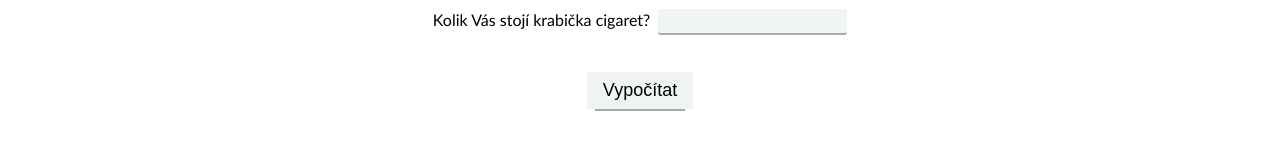
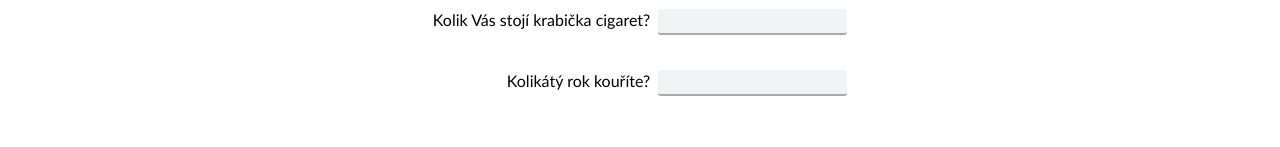
Before and after one commit to zuzubel/Nechci-kourit, a React app: page / in a window 1280 px wide. Shown: the part 884-1031 px from the top of the page. Built offline with nearby package versions, Linux system fonts and the light colour scheme.

Commit message:
Calculator inputs updated

```diff
--- a/src/components/Calculator/index.jsx
+++ b/src/components/Calculator/index.jsx
@@ -5,6 +5,7 @@ export const Calculator = () => {
   const [cigarettesPerDay, setCigarettesPerDay] = useState('');
   const [packageCost, setPackageCost] = useState('');
   const [submitted, setSubmitted] = useState(false);
+  const [years, setYears] = useState('');
 
   const pricePerDay = useMemo(() => {
     if (packageCost === '' || cigarettesPerDay === '') {
@@ -18,10 +19,17 @@ export const Calculator = () => {
 
   const pricePerYear = useMemo(() => pricePerMonth * 12, [pricePerMonth]);
 
+  const cigarettesAlreadySmoked = useMemo(() => years * 365 * cigarettesPerDay, [years]);
+
+     const priceAlreadyPaid = useMemo(
+    () => cigarettesAlreadySmoked * (packageCost / 20),
+    [years],
+  );
+
   const handleSubmit = (e) => {
     e.preventDefault();
     console.log(
-      `za den ${pricePerDay}, za měsíc ${pricePerMonth}, za rok ${pricePerYear}`,
+      `za den ${pricePerDay}, za měsíc ${pricePerMonth}, za rok ${pricePerYear}, za celý život vykouřil ${cigarettesAlreadySmoked}, za život utratil za kouření korun ${priceAlreadyPaid}`,
     );
     setSubmitted(true);
   };
@@ -53,6 +61,18 @@ export const Calculator = () => {
               required
             />
           </label>
+
+          <br />
+
+          <label className="calculatorLabel">
+            Kolikátý rok kouříte?
+            <input
+              type="number"
+              className="calculatorInput"
+              value={years}
+              onChange={(e) => setYears(e.target.value)}
+            />
+          </label>
         </div>
         <br />
         <button className="formButton" type="submit">
@@ -69,6 +89,17 @@ export const Calculator = () => {
             <p className="calculatorResult">
               {submitted ? `${Math.round(pricePerYear)} korun ročně.` : null}
             </p>
+            <p className="calculatorResult">
+              {submitted
+                ? `Vykouřeno cigaret celkem: ${cigarettesAlreadySmoked}`
+                : null}
+            </p>
+
+            {  <p className="calculatorResult">
+              {submitted
+                ? `Celkově vynaložené finance na kouření: ${Math.round(priceAlreadyPaid)}`
+                : null}
+            </p> }
           </div>
         </div>
       </form>
--- a/src/components/Calculator/style.css
+++ b/src/components/Calculator/style.css
@@ -86,8 +86,8 @@
     justify-items: flex-end;
   }
 
-  .inputsContainer input{
+  .inputsContainer input {
     display: inline-block;
-    margin: 0 0 0 8px;
+    margin: 0 0 16px 8px;
   }
 }
```
